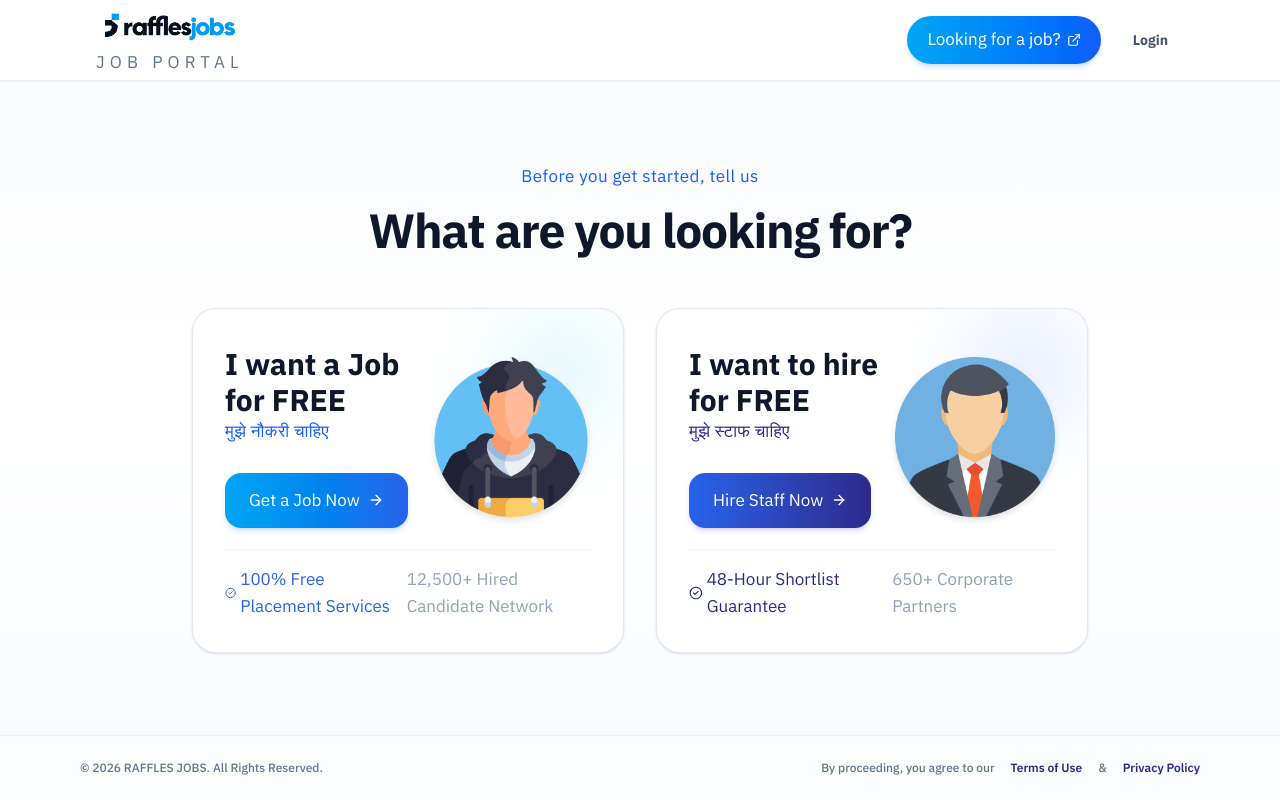
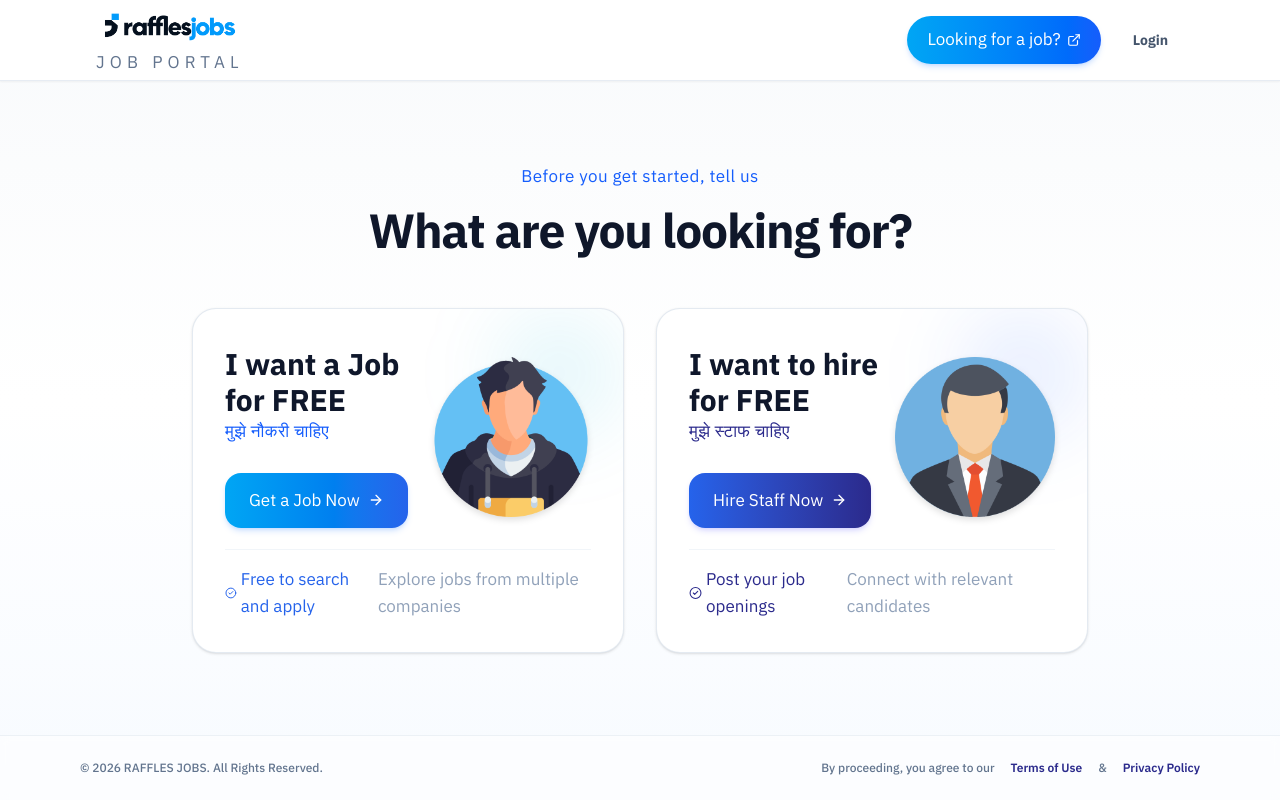
Before and after one commit to rafflesconsulting100/raffles-job-portal, a React (Vite) app in the folder client/: page / in a window 1280 px wide. Built offline with nearby package versions, Linux system fonts and the light colour scheme; no server answers.

Commit message:
sagar- changes role selection content

```diff
--- a/client/src/CorePages/AboutPage.jsx
+++ b/client/src/CorePages/AboutPage.jsx
@@ -131,7 +131,7 @@ export default function AboutPage() {
   ];
 
   return (
-    <div className="min-h-screen w-full overflow-x-hidden bg-[#F8FAFC] text-[#1e293b] pt-15 pb-16">
+    <div className="min-h-screen w-full overflow-x-hidden bg-[#F8FAFC] text-[#1e293b] pt-10 pb-16">
       {/* 1. HERO HEADER */}
       <section className="bg-linear-to-b from-slate-900 via-slate-900 to-[#0F172A] text-white py-16 sm:py-20 px-4 sm:px-6 lg:px-8 text-center relative overflow-hidden">
         {/* Decorative Background Elements */}
--- a/client/src/CorePages/Footer.jsx
+++ b/client/src/CorePages/Footer.jsx
@@ -235,7 +235,7 @@ export default function Footer() {
 
               {/* Statistics */}
 
-              <div className="mt-10 space-y-4">
+              {/* <div className="mt-10 space-y-4">
                 <div className="flex items-center gap-3">
                   <Building2 size={18} className="text-blue-400" />
 
@@ -247,7 +247,7 @@ export default function Footer() {
 
                   <span>25,000+ Active Jobs</span>
                 </div>
-              </div>
+              </div> */}
             </div>
           </div>
         </section>
--- a/client/src/CorePages/RoleSelectionPage.jsx
+++ b/client/src/CorePages/RoleSelectionPage.jsx
@@ -128,10 +128,10 @@ export default function RoleSelectionPage() {
               <div className="mt-4 pt-4 border-t border-slate-100 flex items-center justify-between text-xs text-[#2563EB] font-semibold">
                 <span className="flex items-center gap-1">
                   <CheckCircle2 className="w-4 h-4 text-[#2563EB]" />
-                  100% Free Placement Services
+                  Free to search and apply
                 </span>
                 <span className="text-slate-400 group-hover:text-slate-600 transition">
-                  12,500+ Hired Candidate Network
+                  Explore jobs from multiple companies
                 </span>
               </div>
             </div>
@@ -179,10 +179,10 @@ export default function RoleSelectionPage() {
               <div className="mt-4 pt-4 border-t border-slate-100 flex items-center justify-between text-xs text-[#2B2A8C] font-semibold">
                 <span className="flex items-center gap-1">
                   <CheckCircle2 className="w-4 h-4 text-[#2B2A8C]" />
-                  48-Hour Shortlist Guarantee
+                  Post your job openings
                 </span>
                 <span className="text-slate-400 group-hover:text-slate-600 transition">
-                  650+ Corporate Partners
+                  Connect with relevant candidates
                 </span>
               </div>
             </div>
```
